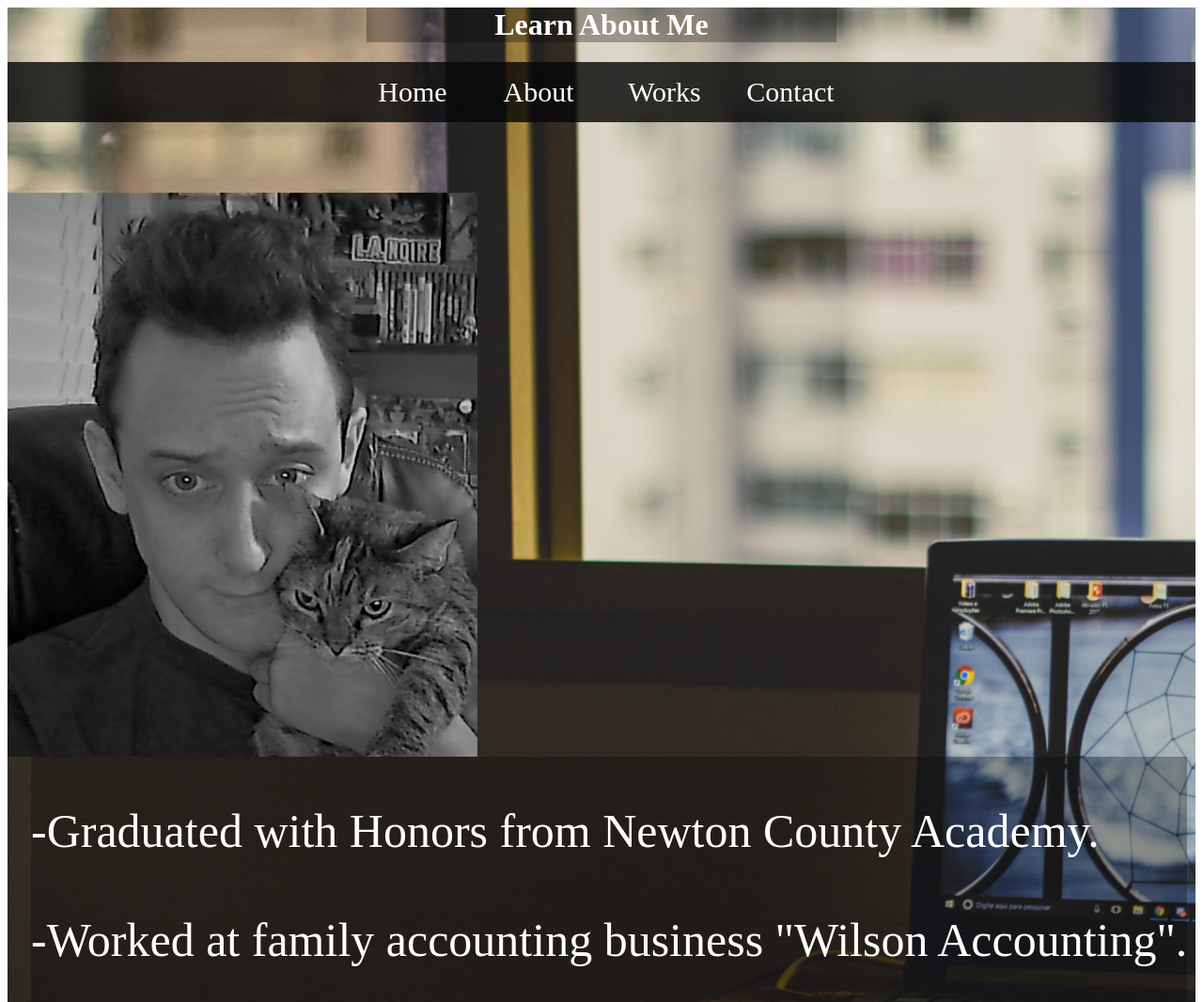
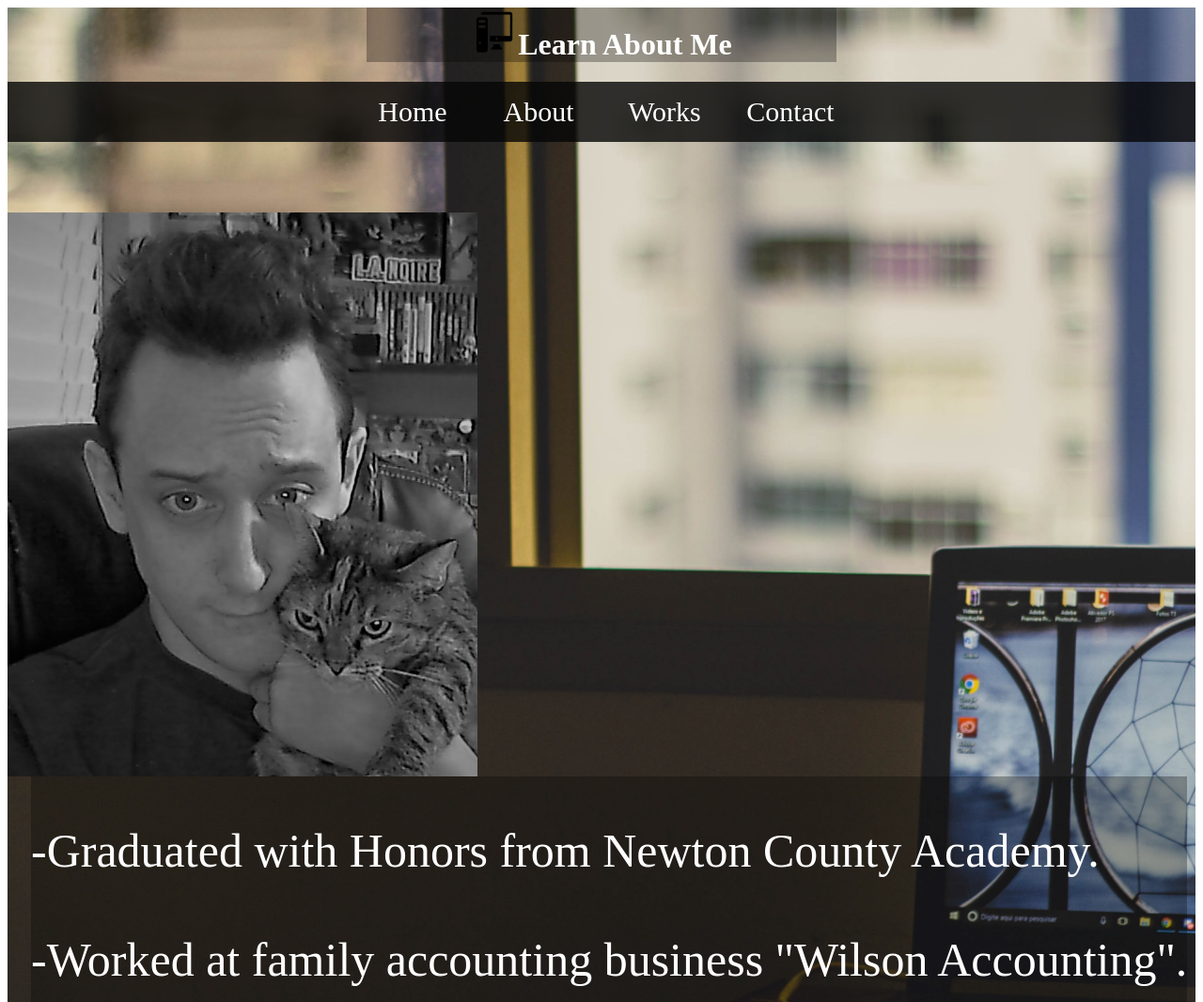
Before and after one commit to Pavion941/Pavion941.github.io, a plain HTML site: page about.html in a window 1280 px wide. Shown: the top 1066 px of the page at 94% size. Drawn offline with Linux system fonts and the light colour scheme.

Commit message:
Update about.html
adding logo to about.html

```diff
--- a/about.html
+++ b/about.html
@@ -7,7 +7,7 @@
   <body>
 	<div id="background">
 		<div id="header">
-			<h1>Learn About Me</h1>
+			<h1><img border="0" alt="Logo" src="images/icon-computer.png" width="50" height="50">Learn About Me</h1>
 		</div>
 			<div id="nav">
 				<ul>
```
